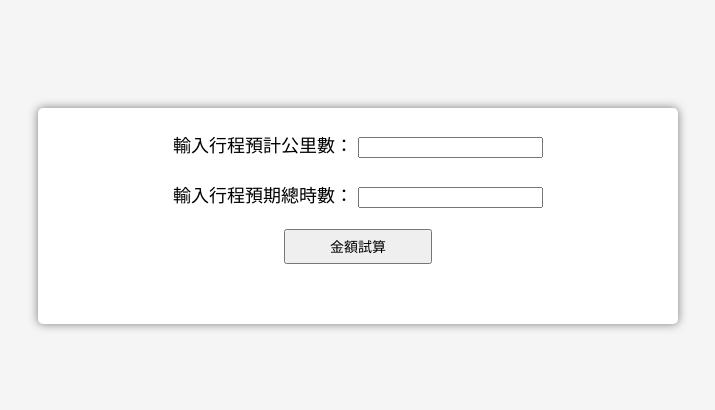
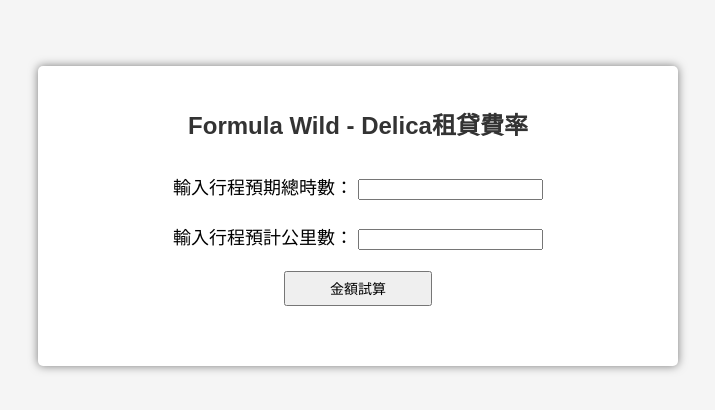
Before and after one commit to 96Liam/Test, a plain HTML site: page index.html in a window 1280 px wide. Shown: the part 184-594 px from the top of the page, without its empty margins (282-997 px from the left). Drawn offline with Linux system fonts and the light colour scheme.

Commit message:
Add files via upload

```diff
--- a/index.html
+++ b/index.html
@@ -8,12 +8,13 @@
 <body>
   <div class="wrapper">
     <div class="container">
+      <h1>Formula Wild - Delica租貸費率</h1>
       <div class="input-container"> <!-- 新增包裹使用者輸入的容器 -->
+       <label for="hours">輸入行程預期總時數：</label>
+       <input type="number" id="hours">
+       <br>
        <label for="kilometers">輸入行程預計公里數：</label>
        <input type="number" id="kilometers">
-       <br>
-       <label for="hours">輸入行程預期總時數：</label>
-       <input type="number" id="hours">
        <br>
        <button onclick="calculate()">金額試算</button>
        <p id="result"></p>
--- a/styles.css
+++ b/styles.css
@@ -12,6 +12,13 @@
     justify-content: center; /* 水平置中 */
     align-items: center; /* 垂直置中 */
     height: 100vh; /* 佔滿整個視窗高度 */
+  }
+  h1 {
+    color: #333;
+    font-size: 24px;
+    font-weight: bold;
+    text-align: center;
+    margin-bottom: 20px;
   }
 #result {
     line-height: 1.3; /* 行高 */
@@ -29,7 +36,7 @@
     margin: 0 auto;
     padding: 20px;
     display: flex; /* 使用 Flexbox */
-    flex-direction: row; /* 將內容垂直排列 */
+    flex-direction: column; /* 將內容垂直排列 */
     align-items: center; /* 水平置中 */
     text-align: center; /* 文字置中 */
     box-shadow: 0 0 10px rgba(0, 0, 0, 0.5); /* 陰影 */
```
